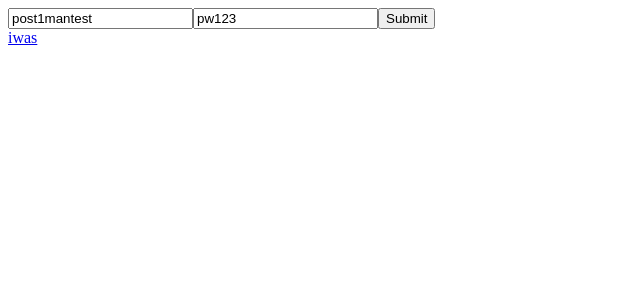
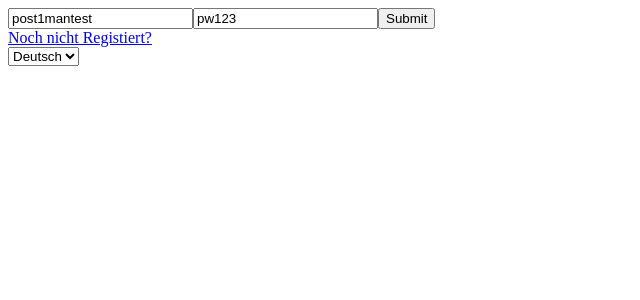
Before and after one commit to FischerTim/hsrm.web-engineering, a React (Create React App) app in the folder frontend/: page /sign-in in a window 1280 px wide. Shown: the top 300 px of the page, without its empty margins (0-640 px from the left). Built offline with nearby package versions, Linux system fonts and the light colour scheme.

Commit message:
dynamik language switch

```diff
--- a/frontend/src/App.js
+++ b/frontend/src/App.js
@@ -7,10 +7,15 @@ import { RegisterPage } from './Pages/RegisterPage'
 import { CorePage } from './Pages/CorePage'
 
 import { RessourcenContext } from './Context/RessourcenContext'
+import { LanguageSwitch } from './Components/LanguageSwitch'
+import { RessourcenServiceContext } from './Context/RessourcenServiceContext'
+import { LanguageContext } from './Context/LanguageContext'
 
 function App() {
 
-  const ressourcen = useContext(RessourcenContext).ressourcen
+  const { language, setLanguage } = useContext(LanguageContext)
+  const { ressourcen, setRessourcen } = useContext(RessourcenContext)
+  const { ressourcenService } = useContext(RessourcenServiceContext)
 
   return (
     <div className="src/App">
@@ -27,6 +32,7 @@ function App() {
           </Route>
         </Switch>
       </Router>
+      <LanguageSwitch ressourcenService={ressourcenService} setRessourcen={setRessourcen} language={language} setLanguage={setLanguage} ></LanguageSwitch>
     </div>
   )
 }
--- /dev/null
+++ b/frontend/src/Components/LanguageOption.js
@@ -0,0 +1,5 @@
+import React from 'react'
+export function LanguageOption({LanguageId, LanguageRepresentation}){
+
+return(<option value={LanguageId}>{LanguageRepresentation}</option>)
+}
--- a/frontend/src/Components/LanguageSwitch.js
+++ b/frontend/src/Components/LanguageSwitch.js
@@ -1,5 +1,32 @@
-import React from 'react'
+import React, { useContext } from 'react'
 
-export function LanguageSwitch(){
-    return (<div></div>)
+import { Languages } from '../Ressourcen/LanguageRessourcen'
+import { LanguageOption } from './LanguageOption'
+import { LanguageState } from '../States/LanguageState'
+
+export function LanguageSwitch({ ressourcenService, setRessourcen, language, setLanguage }) {
+
+    const languageList = []
+
+    for (const e in Languages) {
+        languageList.push(<LanguageOption
+            key={Languages[e].LanguageData.Id}
+            LanguageId={Languages[e].LanguageData.Id}
+            LanguageRepresentation={Languages[e].LanguageData.Repressentation} />)
+    }
+
+    const onLanguageChanged = (e) => {
+        const key = e.target.value
+
+        if (LanguageState[key] !== undefined) {
+            setLanguage(LanguageState[key])
+            setRessourcen(ressourcenService.getRessourcen(LanguageState[key]))
+        }
+    }
+
+    return (<div>
+        <select id="languageSelector" onChange={onLanguageChanged} value={language}>
+            {languageList}
+        </select>
+    </div>)
 }
--- a/frontend/src/Pages/CorePage.js
+++ b/frontend/src/Pages/CorePage.js
@@ -1,4 +1,4 @@
-import React, { useContext, useState, useEffect } from 'react'
+import React, { useContext } from 'react'
 
 import { useHistory } from 'react-router-dom'
 
@@ -16,26 +16,26 @@ export function CorePage() {
 
     //------- start
 
-    const [clicks, setClicks] = useState(0);
-    let clickSocket
-    let balanceSocket
+    // const [clicks, setClicks] = useState(0);
+    //let clickSocket
+    //et balanceSocket
     //-------end
+    console.log(user)
     if (!user.logedIn) {
         pathHistory.push(ressourcen.Path.Login)
     }
 
     const logout = () => {
+
         if (user.logedIn) {
-            const result = userService.logout()
-            setUser(result)
+            setUser(userService.logout())
             pathHistory.push(ressourcen.Path.Login)
 
         }
-
     }
     //----- start
 
-    useEffect(() => {
+    // useEffect(() => {
     /*
     if (user.isLogedIn() ){
 
@@ -56,9 +56,10 @@ export function CorePage() {
         }
 
     }*/
-    })
+    //})
 
     const oniwas = () => {
+        /*
         if (clickSocket == undefined) {
             return
         }
@@ -68,12 +69,12 @@ export function CorePage() {
             };
         } else {
             clickSocket.send(" ")
+        }*/
     }
-    }
-    // ------end
+    // ------end <p><label>{clicks}</label></p>
     return (
         <div>
-            <p><label>{clicks}</label></p>
+
             <button onClick={oniwas}>click mich pls</button>
             <button onClick={logout}>logout</button>
         </div>
--- a/frontend/src/Pages/LoginPage.js
+++ b/frontend/src/Pages/LoginPage.js
@@ -16,7 +16,7 @@ export function LoginPage(props) {
   const { userService } = useContext(UserServiceContext)
   const { ressourcen } = useContext(RessourcenContext)
 
-  const onLogin = (data) => {
+  const onSendButtonPressed = (data) => {
 
     userService.login(data.Username, data.Password).then((user) => {
       if (user.logedIn) {
@@ -28,7 +28,7 @@ export function LoginPage(props) {
   }
 
   return (<div>
-    <form onSubmit={handleSubmit(onLogin)}>
+    <form onSubmit={handleSubmit(onSendButtonPressed)}>
 
       <input name="Username" defaultValue="post1mantest" ref={register} />
 
@@ -39,7 +39,7 @@ export function LoginPage(props) {
       <input type="submit" />
     </form>
 
-    <Link to="/register">iwas</Link>
+    <Link to={ressourcen.Path.Register}>{ressourcen.LoginData.RegisterData}</Link>
 
   </div>
   )
--- a/frontend/src/Pages/RegisterPage.js
+++ b/frontend/src/Pages/RegisterPage.js
@@ -1,10 +1,18 @@
-import React from 'react'
+import React,{useContext} from 'react'
+
 import { useForm } from "react-hook-form";
+import { Link } from "react-router-dom";
+
+import { RessourcenContext } from '../Context/RessourcenContext';
 
 export function RegisterPage() {
 
   const { register, handleSubmit, errors } = useForm();
+
+  const { ressourcen } = useContext(RessourcenContext)
+
   const onSubmit = data => { console.log("hi") }
+
 
   return (<div>
 
@@ -18,5 +26,6 @@ export function RegisterPage() {
       {errors.exampleRequired && <span>This field is required</span>}
 
       <input type="submit" />
+      <Link to={ressourcen.Path.Login}>{ressourcen.RegisterData.LoginLink}</Link>
     </form></div>)
 }
--- a/frontend/src/Ressourcen/LanguageRessourcen.js
+++ b/frontend/src/Ressourcen/LanguageRessourcen.js
@@ -4,10 +4,15 @@ export const Languages = {
             Username: "username",
             Password: "password",
             PasswordField: "Enter your password",
-            UsernameField: "Enter your username"
+            UsernameField: "Enter your username",
+            RegisterData: "not registered jet?"
         },
         RegisterData: {
-
+            LoginLink: "already registered?"
+        },
+        LanguageData:{
+            Id: "EN",
+            Repressentation: "English"
         }
 
     },
@@ -16,10 +21,16 @@ export const Languages = {
             Username: "Benutzername",
             Password: "Passwort",
             PasswordFeld: "Passwort",
-            UsernameField: "Benutzername"
+            UsernameField: "Benutzername",
+            RegisterData: "Noch nicht Registiert?"
         },
         RegisterData: {
+            LoginLink: "Schon Regisiteriet?"
+        },
+        LanguageData:{
+            Id: "DE",
+            Repressentation: "Deutsch"
+        }
 
-        }
     },
 }
--- a/frontend/src/Services/RessourcenService.js
+++ b/frontend/src/Services/RessourcenService.js
@@ -5,9 +5,11 @@ import { Languages } from '../Ressourcen/LanguageRessourcen'
 export class RessourcenService {
 
     getRessourcen(languageState) {
-        RessourcenState.LoginData = Languages[languageState].LoginData
-        RessourcenState.RegisterData = Languages[languageState].RegisterData
-        return RessourcenState
+        const tmpRessourcenState = {...RessourcenState}
+        tmpRessourcenState.LoginData = Languages[languageState].LoginData
+        tmpRessourcenState.RegisterData = Languages[languageState].RegisterData
+        tmpRessourcenState.LanguageData = Languages[languageState].LanguageData
+        return tmpRessourcenState
 
     }
 
--- a/frontend/src/States/RessourcenState.js
+++ b/frontend/src/States/RessourcenState.js
@@ -5,5 +5,6 @@ export const RessourcenState = {
     Path: Paths,
     Backend: BackendServer,
     LoginData: null,
-    RegisterData: null
+    RegisterData: null,
+    LanguageData: null
 }
```
Lines whose indentation alone changed are shown as unchanged.
